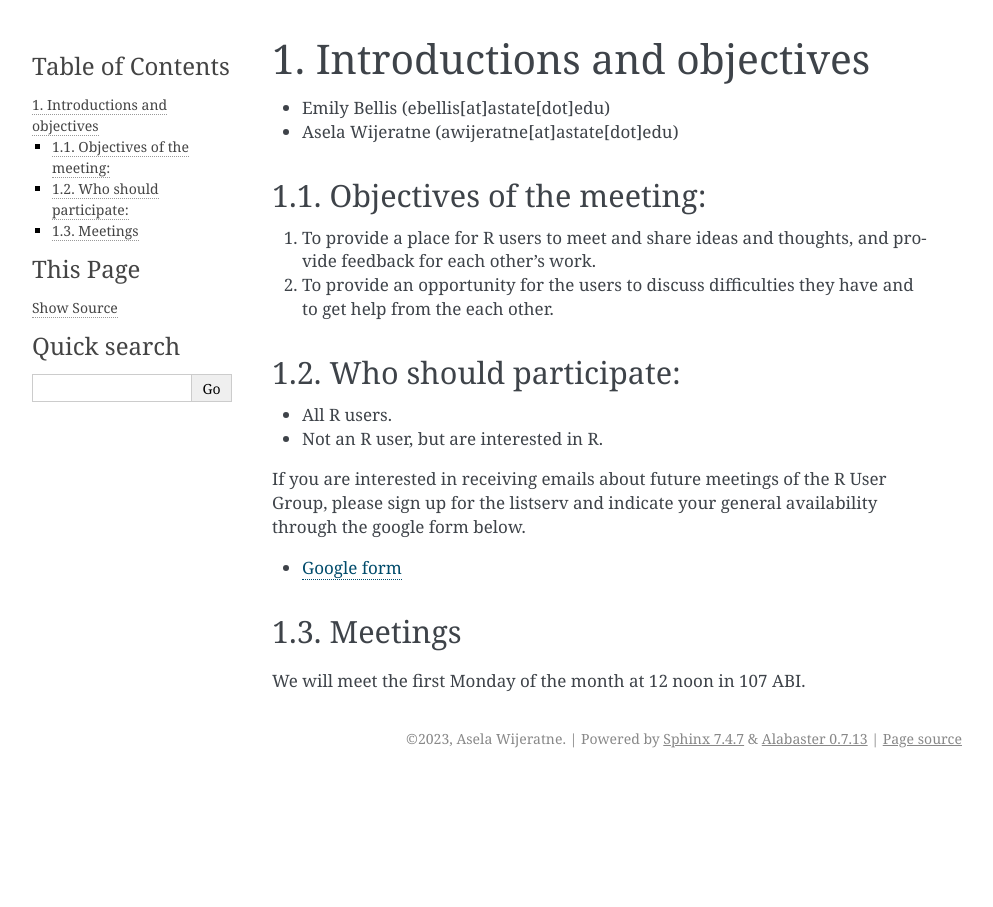
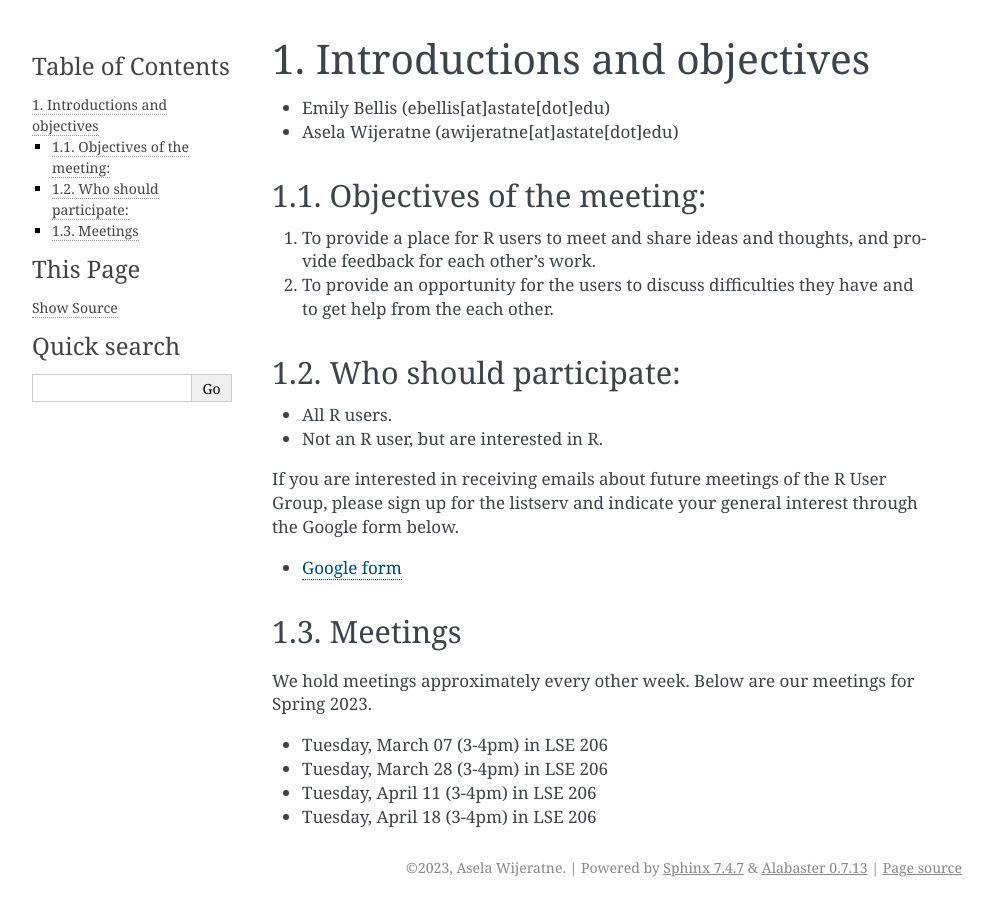
Before and after one commit to ajwije/Astate_Ruser_group, a Sphinx documentation site: the page built from source/Introduction.rst, in a window 1280 px wide. Shown: the whole page, without its empty margins (148-1141 px from the left). Built offline with Sphinx 7.4.7, drawn with Linux system fonts in a browser that asks for light colours; pages that are not in the unit, such as notebooks, are missing from menus.

Commit message:
changed intro

```diff
--- a/source/Introduction.rst
+++ b/source/Introduction.rst
@@ -31,12 +31,17 @@ Who should participate:
 
 * Not an R user, but are interested in R.
 
-If you are interested in receiving emails about future meetings of the R User Group, please sign up for the listserv and indicate your general availability through the google form below.
+If you are interested in receiving emails about future meetings of the R User Group, please sign up for the listserv and indicate your general interest through the Google form below.
 
 * `Google form`_
 
-.. _Google form: https://docs.google.com/forms/d/e/1FAIpQLSfBBb3AUIW5MIQiri6sqMqu6fjUuPBTmPdfdMqiIbkwg-UgJg/viewform?vc=0&c=0&w=1
+.. _Google form: https://forms.gle/BRUxcq5FkMh7rTsU8
 
 Meetings
 ------------------------
-We will meet the first Monday of the month at 12 noon in 107 ABI.
+We hold meetings approximately every other week. Below are our meetings for Spring 2023.
+
+* Tuesday, March 07 (3-4pm) in LSE 206
+* Tuesday, March 28 (3-4pm) in LSE 206
+* Tuesday, April 11 (3-4pm) in LSE 206
+* Tuesday, April 18 (3-4pm) in LSE 206
--- a/source/index.rst
+++ b/source/index.rst
@@ -13,5 +13,4 @@ A-State R user group
    Introduction.rst
 
    :caption: Spring 2023
-
    week1.rst
--- a/source/week1.rst
+++ b/source/week1.rst
@@ -1,4 +1,4 @@
-.. module:: R Users Group - Spring 2023
+.. module:: R Users Group
    :synopsis: Meetings and presentations for the R Users Group in Spring 2023.
 .. moduleauthor:: Asela Wijeratne<awijeratne@astate.edu> and Alix Matthew
 
```
Also changed, not shown: other parts of source/Introduction.rst (+1 -1 lines), other parts of source/index.rst (+1 -1 lines), 9 other files.
